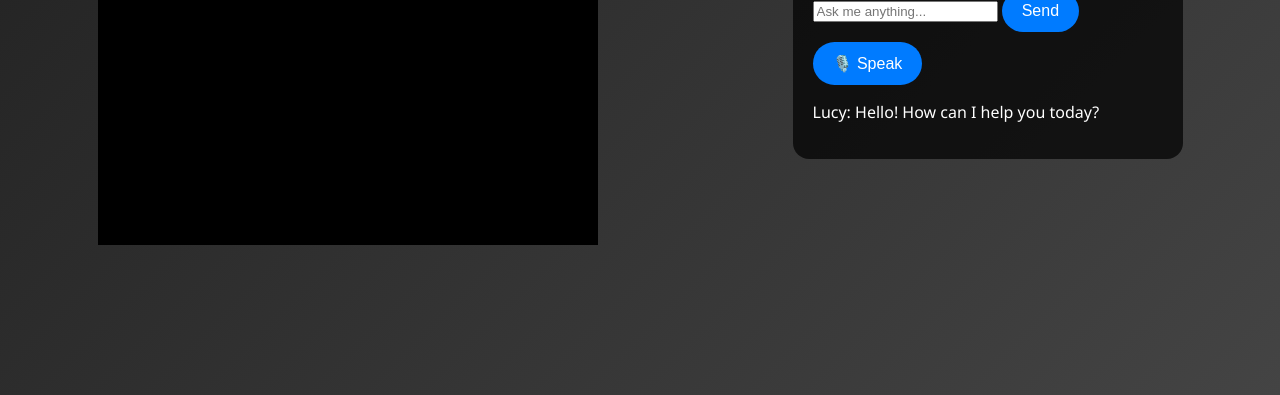
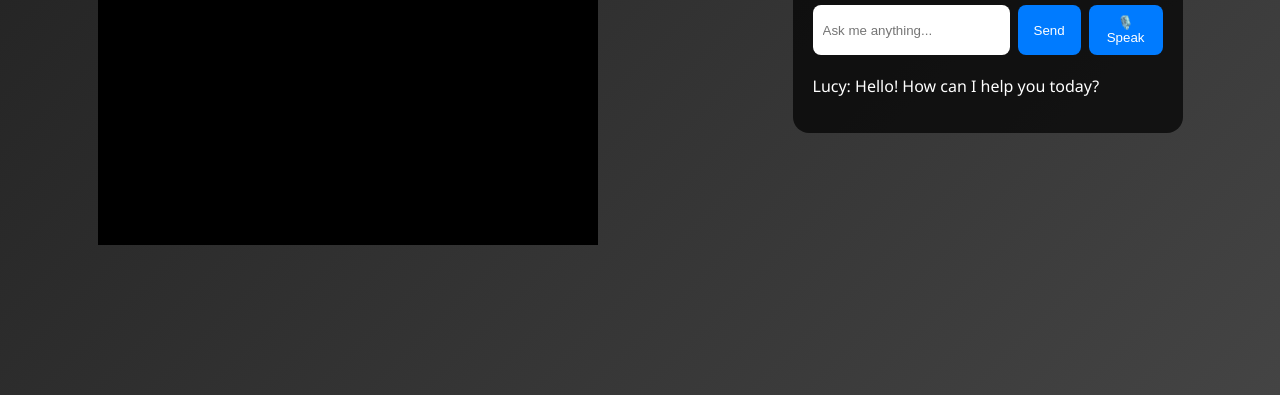
Before and after one commit to animeduniya/aigirl, a plain HTML site: page index.html in a window 1280 px wide. Shown: the part 405-800 px from the top of the page. Drawn offline with nearby package versions, Linux system fonts and the light colour scheme.

Commit message:
Update style.css

```diff
--- a/style.css
+++ b/style.css
@@ -23,23 +23,28 @@ body, html {
   padding: 20px;
   border-radius: 16px;
   width: 350px;
-  animation: fadeIn 1.5s ease-in-out;
+}
+
+.chat-box {
+  display: flex;
+  margin-top: 10px;
+}
+
+input[type="text"] {
+  flex: 1;
+  padding: 10px;
+  border-radius: 8px;
+  border: none;
 }
 
 button {
   background-color: #007bff;
   color: white;
   border: none;
-  padding: 12px 20px;
-  margin-top: 10px;
-  border-radius: 30px;
+  padding: 10px 16px;
+  margin-left: 8px;
+  border-radius: 8px;
   cursor: pointer;
-  font-size: 16px;
-  transition: transform 0.3s ease;
-}
-
-button:hover {
-  transform: scale(1.1);
 }
 
 /* Avatar Container */
@@ -48,16 +53,9 @@ button:hover {
   height: 500px;
   background: rgba(255, 255, 255, 0.05);
   border-radius: 20px;
-  animation: fadeInUp 1s ease-in-out;
 }
 
-/* Animations */
-@keyframes fadeIn {
-  from { opacity: 0; }
-  to { opacity: 1; }
+/* Response */
+#response {
+  margin-top: 20px;
 }
-
-@keyframes fadeInUp {
-  from { transform: translateY(20px); opacity: 0; }
-  to { transform: translateY(0); opacity: 1; }
-}
```
